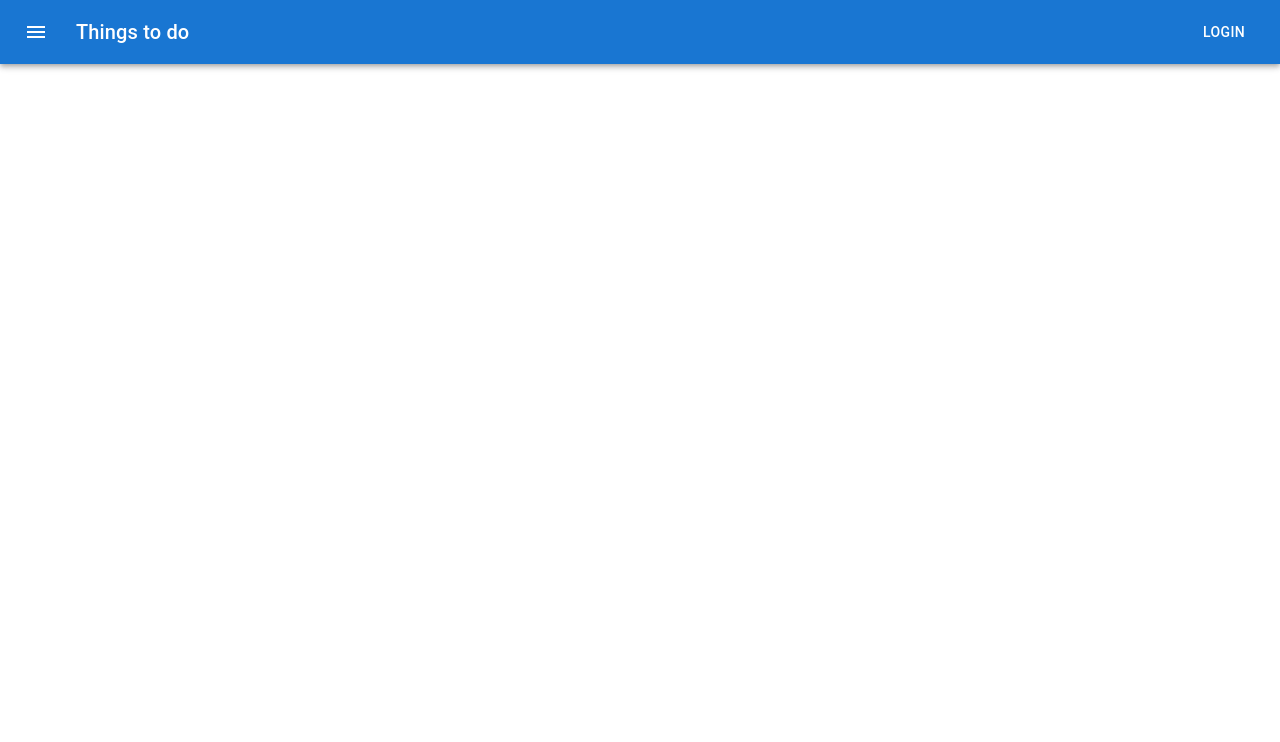
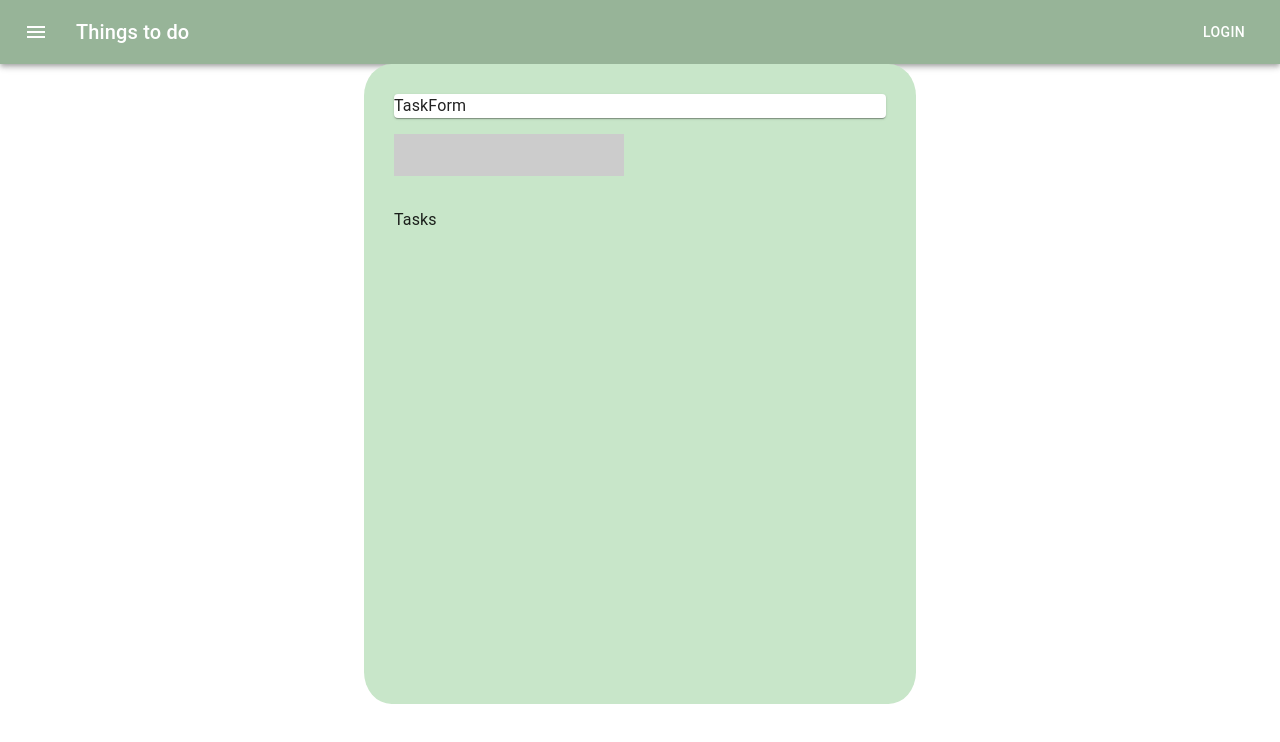
Before and after one commit to smauhourat/get-it-done-san, a React (Create React App) app: page / in a window 1280 px wide. Shown: the top 742 px of the page. Built offline with nearby package versions, Linux system fonts and the light colour scheme.

Commit message:
add structure and colors

```diff
--- a/package.json
+++ b/package.json
@@ -5,6 +5,7 @@
   "dependencies": {
     "@emotion/react": "^11.6.0",
     "@emotion/styled": "^11.6.0",
+    "@material-ui/core": "^4.12.3",
     "@mui/icons-material": "^5.1.0",
     "@mui/material": "^5.1.0",
     "@testing-library/jest-dom": "^5.11.4",
--- a/src/App.css
+++ b/src/App.css
@@ -28,6 +28,11 @@
   color: #61dafb;
 }
 
+.grid-item {
+  text-align: 'center';
+  padding: '10px'
+}
+
 @keyframes App-logo-spin {
   from {
     transform: rotate(0deg);
--- a/src/App.js
+++ b/src/App.js
@@ -1,10 +1,38 @@
 import logo from './logo.svg';
 import './App.css';
+import React, { Fragment } from 'react'
 import Navbar from './components/layout/Navbar'
+import SearchToolbar from './components/layout/SearchToolbar'
+import Tasks from './components/tasks/Tasks'
+import TaskForm from './components/tasks/TaskForm'
+import Grid from '@mui/material/Grid'
+import Container from '@mui/material/Container';
+import CssBaseline from '@mui/material/CssBaseline';
+import Box from '@mui/material/Box';
 
 function App() {
+
   return (
-    <Navbar />
+    <Fragment>
+      <CssBaseline />
+      <Navbar />
+
+      <Container maxWidth="sm">
+        <Box sx={{ bgcolor: '#c8e6c9', height: '80vh', with: '100vh', padding: '30px', borderRadius: '5%'}}>
+          <Grid container spacing={2}>
+            <Grid item xs={12} className="grid-item">
+              <TaskForm />
+            </Grid>
+            <Grid item xs={12} className="grid-item">
+              <SearchToolbar />
+            </Grid>
+            <Grid item xs={12} className="grid-item">
+              <Tasks />
+            </Grid>
+          </Grid>
+        </Box>
+      </Container>
+    </Fragment>
   );
 }
 
--- a/src/components/layout/Navbar.js
+++ b/src/components/layout/Navbar.js
@@ -10,8 +10,8 @@ import MenuIcon from '@mui/icons-material/Menu';
 
 const Navbar = props => {
     return (
-        <Box sx={{ flexGrow: 1 }}>
-        <AppBar position="static">
+      <Box sx={{ flexGrow: 1 }}>
+        <AppBar position="static" style={{ backgroundColor:'#97b498' }} >
           <Toolbar>
             <IconButton
               size="large"
--- /dev/null
+++ b/src/components/layout/SearchToolbar.js
@@ -0,0 +1,27 @@
+import React, { Fragment } from 'react'
+import PropTypes from 'prop-types'
+import InputBase from "@material-ui/core/InputBase";
+
+const SearchToolbar = props => {
+
+    return (
+        <Fragment>
+            <InputBase
+                onChange={() => console.log('onChange')}
+                onKeyDown={(e) => e.key === 'Enter' ? console.log('press enter') : null}
+                style={{
+                    margin: '0 auto',
+                    maxWidth: 800,
+                    backgroundColor: '#cccccc',
+                    padding: '5px'
+            }}
+            />
+        </Fragment>
+    )
+}
+
+SearchToolbar.propTypes = {
+
+}
+
+export default SearchToolbar
--- /dev/null
+++ b/src/components/tasks/TaskForm.js
@@ -0,0 +1,17 @@
+import React, { Fragment } from 'react'
+import PropTypes from 'prop-types'
+import Paper from '@mui/material/Paper';
+
+const TaskForm = props => {
+    return (
+        <Paper>
+            TaskForm
+        </Paper>
+    )
+}
+
+TaskForm.propTypes = {
+
+}
+
+export default TaskForm
--- /dev/null
+++ b/src/components/tasks/TaskItem.js
@@ -0,0 +1,16 @@
+import React, { Fragment } from 'react'
+import PropTypes from 'prop-types'
+
+const TaskItem = props => {
+    return (
+        <Fragment>
+            Task Item
+        </Fragment>
+    )
+}
+
+TaskItem.propTypes = {
+
+}
+
+export default TaskItem
--- /dev/null
+++ b/src/components/tasks/Tasks.js
@@ -0,0 +1,17 @@
+import React, { Fragment } from 'react'
+import PropTypes from 'prop-types'
+import TaskItem from './TaskItem'
+
+const Tasks = props => {
+    return (
+        <Fragment>
+            <p>Tasks</p>
+        </Fragment>
+    )
+}
+
+Tasks.propTypes = {
+
+}
+
+export default Tasks
```
Also changed, not shown: src/hooks/useInputState.js (added, +14 -0 lines), 2 other files (tests, documents, lock files or other folders).
